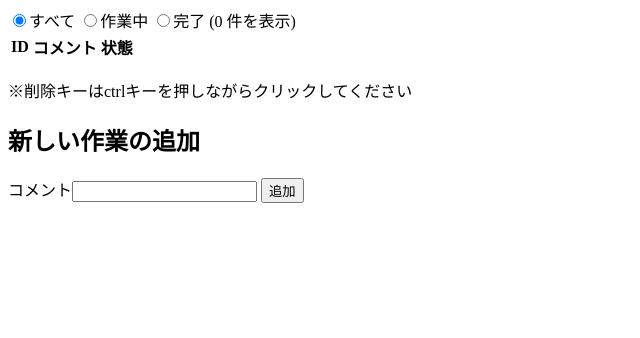
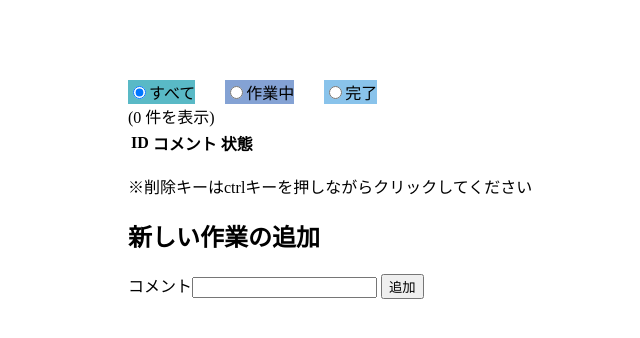
Before and after one commit to yamaguchi371/todo_app, a plain HTML site: page index.html in a window 1280 px wide. Shown: the whole page, without its empty margins (0-640 px from the left). Drawn offline with nearby package versions, Linux system fonts and the light colour scheme.

Commit message:
design custom

```diff
--- a/index.html
+++ b/index.html
@@ -8,13 +8,18 @@
     <link rel="stylesheet" href="./main.css">
 </head>
 <body>
+    <div class="container">
         <div id="app">
+            <div class="flex-box category">
                 <label v-for="label in options">
                     <input type="radio"
                         v-model="current"
                         v-bind:value="label.value">{{ label.label }}
                 </label>
+            </div>
+            <div class="flex-box">
                 ({{ computedTodos.length }} 件を表示)
+            </div>
             <table>
                 <!-- テーブルヘッダー -->
                 <thead v-pre>
@@ -58,6 +63,7 @@
                 <button type="submit">追加</button>
             </form>
         </div>
+    </div>
     <script src="https://cdn.jsdelivr.net/npm/vue@2.5.16/dist/vue.js"></script>
     <script src="./main.js"></script>
 </body>
--- a/main.css
+++ b/main.css
@@ -0,0 +1,48 @@
+@charset "utf-8";
+
+* {
+    box-sizing: border-box;
+}
+
+html, body {
+    margin: 0;
+    padding: 0;
+}
+
+
+html {
+    font-size: 62.5%;
+}
+
+body {
+    font-size: 16px;;
+}
+
+.flex-box {
+    display: flex;
+    display: -ms-flex;
+}
+
+.container {
+    max-width: 1024px;
+    margin: 0 auto;
+}
+
+/* 分類ボタン */
+
+.category {
+    margin-top: 8rem;
+    column-gap: 3rem;
+}
+
+label:first-child {
+    background-color: #59b9c6;
+}
+
+label:nth-child(2) {
+    background-color: #84a2d4;
+}
+
+label:nth-child(3) {
+    background-color: #89c3eb;
+}
```
Lines whose indentation alone changed are shown as unchanged.
